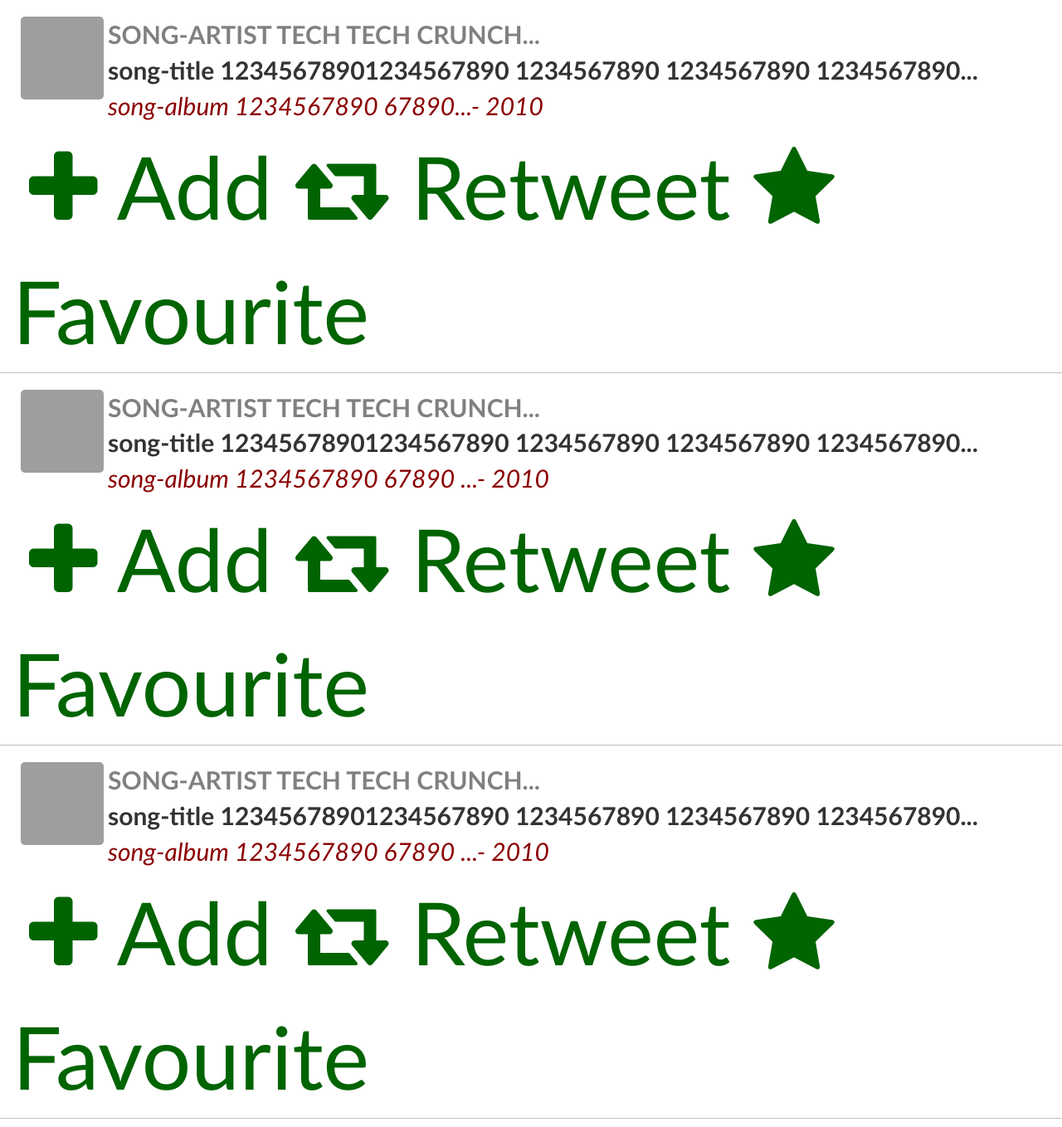
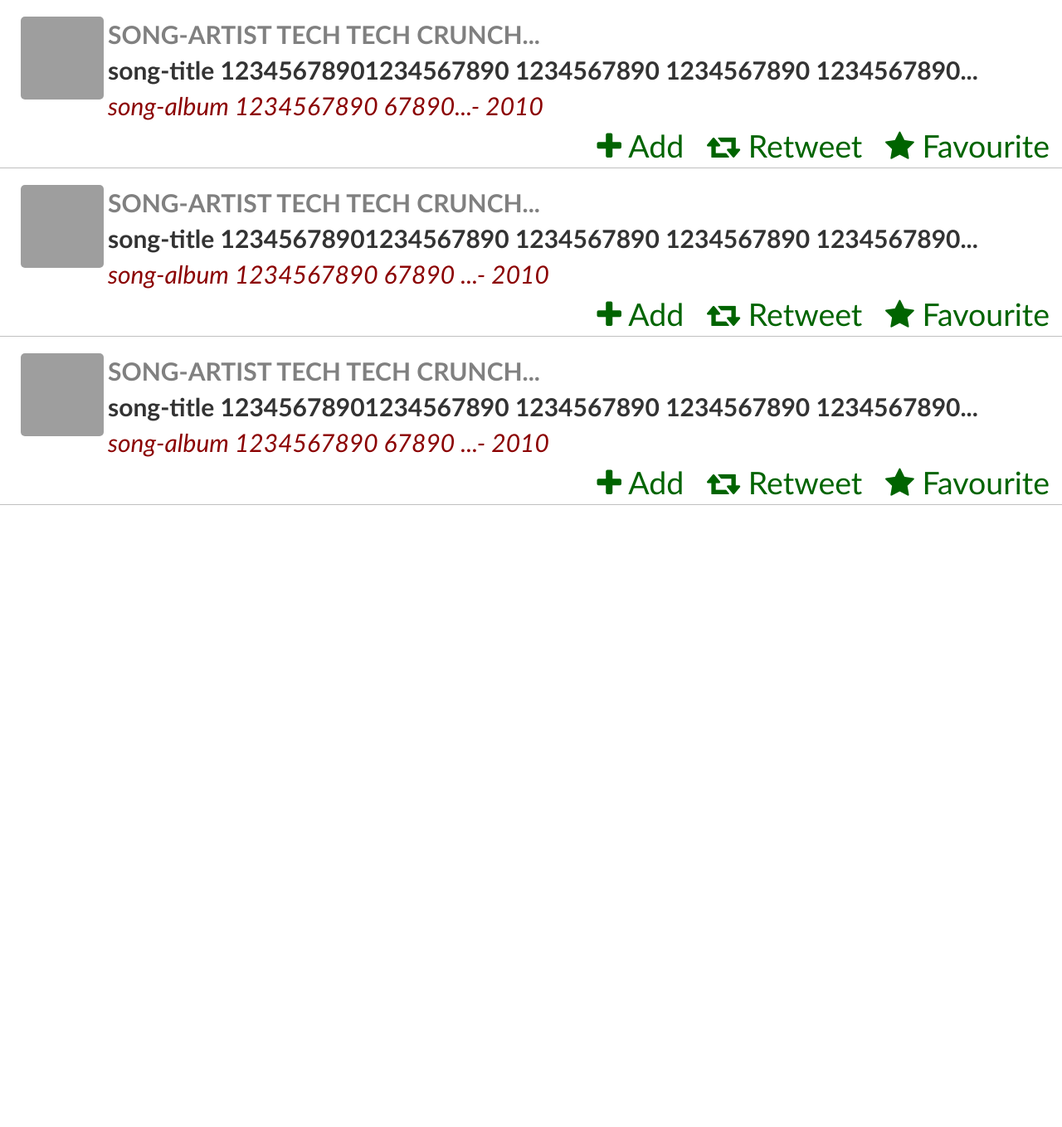
Before and after one commit to psibal/tweet, a PHP site: page /list.html in a window 1280 px wide. Shown: the whole page at 83% size. After the commit the page ends 609 px from the top, so only its background shows below. Run offline with PHP 8.4, Linux system fonts and the light colour scheme; some libraries are stand-ins or nearby versions; grey boxes are pictures that could not be loaded.

Commit message:
second commit

```diff
--- a/css/list.css
+++ b/css/list.css
@@ -30,7 +30,7 @@
 }
 
 .buttons a{
-  font-size:3.5em;
+  font-size:1.25em;
   color: darkgreen;
   text-decoration: none;
 
```
